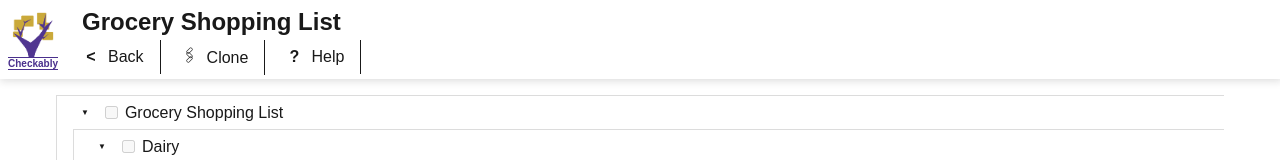
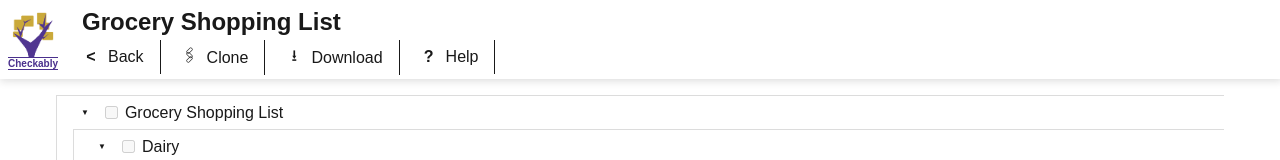
Before and after one commit to developerjaym/checkably, a React (Vite) app: page /#/templates/542a960e-e7f2-4db0-9636-ee48cddb44d0 in a window 1280 px wide. Shown: the top 160 px of the page. Built offline with nearby package versions, Linux system fonts and the light colour scheme.

Commit message:
csv download works

```diff
--- a/src/App.jsx
+++ b/src/App.jsx
@@ -1,8 +1,6 @@
 import { NavLink, Outlet } from "react-router-dom";
 import "./App.css";
 import { Toast } from "./toast/Toast";
-import HelpModal from "./reusable/modal/help/HelpModal";
-import { useState } from "react";
 
 function App() {
   const determineNavLinkClassName = ({ isActive, isPending }) =>
--- a/src/checklist/Checklist.jsx
+++ b/src/checklist/Checklist.jsx
@@ -1,4 +1,4 @@
-import React, { useEffect, useState } from "react";
+import React, { useEffect, useRef, useState } from "react";
 import { NavLink, useNavigate, useParams } from "react-router-dom";
 import ConfirmDeletionModal from "../reusable/modal/confirmDeletion/ConfirmDeletionModal";
 import UpdateChecklistModal from "../reusable/modal/updateChecklist/UpdateChecklistModal";
@@ -8,6 +8,8 @@ import "./Checklist.css";
 import ChecklistTree from "./ChecklistTree";
 import Logo from "../reusable/logo/Logo";
 import HelpModal from "../reusable/modal/help/HelpModal";
+import csvify from "../utility/csvify";
+import blobify from "../utility/blobify";
 
 export default function Checklist() {
   const { checklistId } = useParams();
@@ -15,6 +17,7 @@ export default function Checklist() {
   const [openDeleteDialog, setOpenDeleteDialog] = useState(false);
   const [openUpdateDialog, setOpenUpdateDialog] = useState(false);
   const [helpModalOpen, setHelpModalOpen] = useState(false);
+  const downloadButtonRef = useRef(null);
 
   const navigate = useNavigate();
   const correctBackRoute = root?.isTemplate ? "/templates" : "/my-checklists";
@@ -41,6 +44,19 @@ export default function Checklist() {
       .then((response) => setRoot(response))
       .then(() => toastManager.push("SAVED", TOAST_MOODS.HAPPY));
   };
+
+  const downloadCSV = async () => {
+    // get csv data
+    // convert csv data to blob
+    // get url for blob
+    // set download button's href as that url
+    // set the download button's download property as a nice name for the file
+    const deepTree = await storageService.readOneDeep(checklistId);
+    const csvData = csvify(deepTree);
+    downloadButtonRef.current.href = blobify(csvData, 'text/csv');
+    downloadButtonRef.current.download = `CHECKABLY_${root.title}.csv`;
+    console.log(csvData)
+  }
 
   const clone = async () => {
     const newId = await storageService.clone(root.id);
@@ -101,6 +117,16 @@ export default function Checklist() {
             </>
           )}
           <li>
+            <a
+              ref={downloadButtonRef}
+              className="button button--toolbar"
+              onClick={() => downloadCSV()}
+            >
+              <span className="button__icon">⭳</span>
+              <span className="big-screen-only">Download</span>
+            </a>
+          </li>
+          <li>
             <button
               className="button button--toolbar"
               onClick={() => setHelpModalOpen(true)}
--- /dev/null
+++ b/src/utility/blobify.js
@@ -0,0 +1,9 @@
+export default function blobify(data, type) {
+
+    // Creating a Blob for having a csv file format
+    // and passing the data with type
+    const blob = new Blob([data], { type });
+
+    // Creating an object for downloading url
+    return window.URL.createObjectURL(blob)
+}
--- /dev/null
+++ b/src/utility/csvify.js
@@ -0,0 +1,30 @@
+import flattenData from "./flattenData.js";
+export default function csvify (tree) {
+    /**
+     * {
+    id: "f9e6974f-6fdf-46b3-abc3-aed64c2d0e7a",
+    checked: false,
+    title: "Cruise Packing List",
+    description: "Everything you need to pack for a tropical cruise.",
+    tags: ["VACATION", "PACKING", "CRUISE"],
+    isRoot: true,
+    isTemplate: true,
+    items: null,
+  },
+     */
+    // flatten
+    // make headers
+    // make rows
+    // join rows
+    const flatData = flattenData(tree)
+
+    const csvRows = [];
+    const headers = ["CHECKED", "TITLE"];
+    csvRows.push(headers.join(','));
+    flatData.map(row => ([row.checked ? '"✓"' : '', cellify(row.title)].join(','))).forEach((row) => csvRows.push(row))
+    return csvRows.join('\n')
+}
+
+function cellify(cellString) {
+  return `"${cellString.replaceAll('"', '""')}"`
+}
```
Also changed, not shown: src/data/templates.js (deleted).
